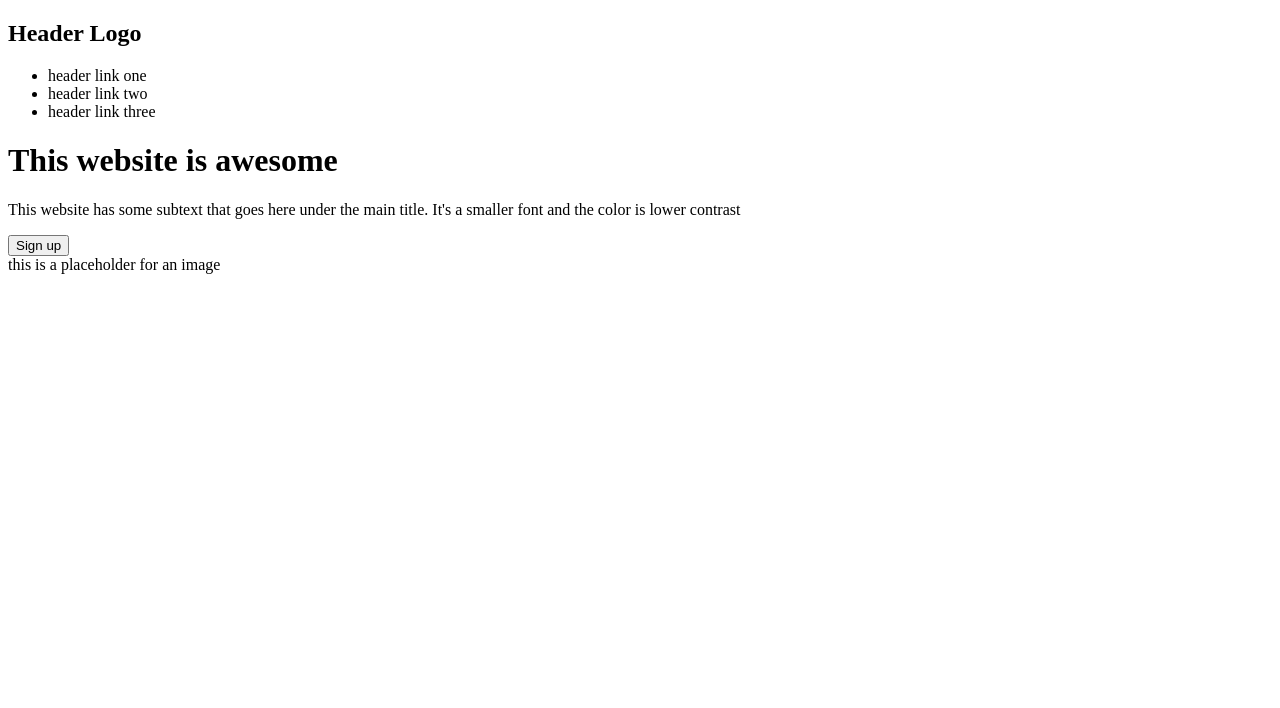
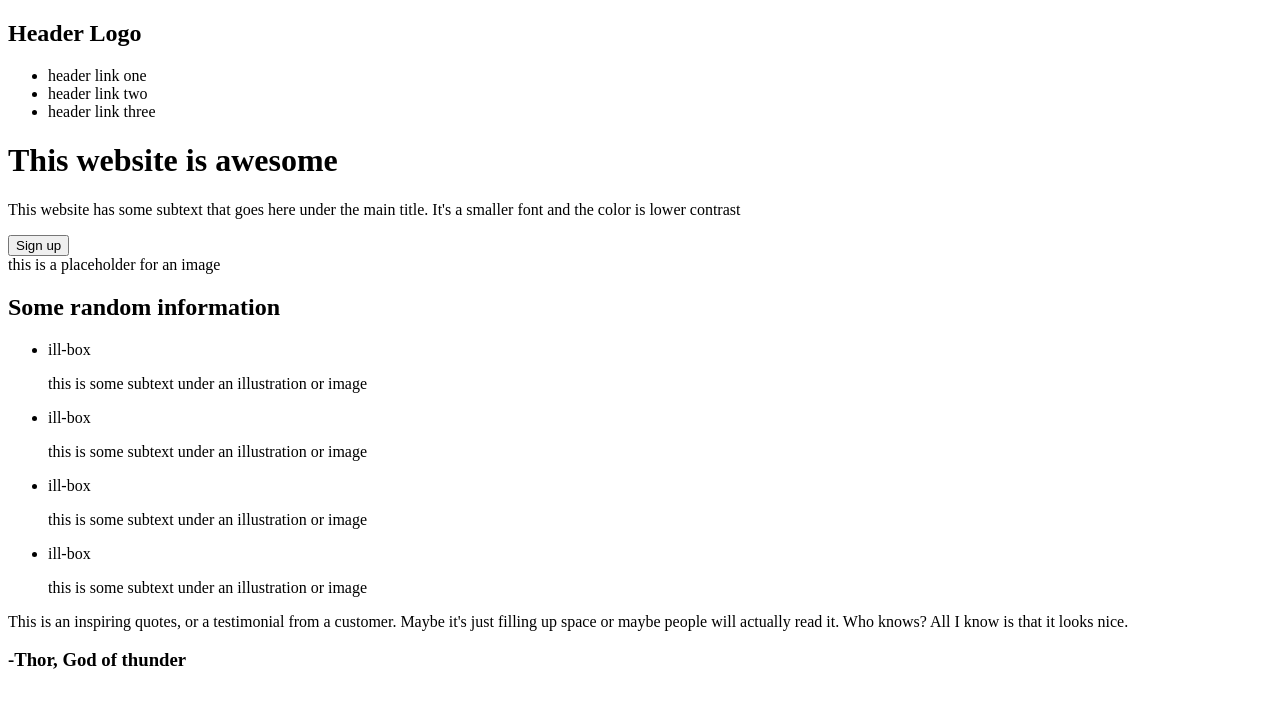
Before and after one commit to Lune3/Landing-Page, a plain HTML site: page index.html in a window 1280 px wide. Drawn offline with Linux system fonts and the light colour scheme.

Commit message:
Quotes and illustration
Added html for Quotes and illustration on the website

```diff
--- a/index.html
+++ b/index.html
@@ -15,7 +15,7 @@
         </ul>
     </div>
 
-    <div class="header-content">
+    <div class="main-focus">
         <div class="content-one">
             <h1>This website is awesome</h1>
             <p>This website has some subtext that goes here under the main title. It's a smaller font and the color is
@@ -31,6 +31,35 @@
         </div>
     </div>
 
-    <div class=""
+    <div class="middle-part">
+        <div class="information-box">
+            <h2>Some random information</h2>
+            <ul class="illustration-box">
+                <li>
+                    <div class="ill-placeholder">ill-box</div>
+                    <p>this is some subtext under an illustration or image</p>
+                </li>
+                <li>
+                    <div class="ill-placeholder">ill-box</div>
+                    <p>this is some subtext under an illustration or image</p>
+                </li>
+                <li>
+                    <div class="ill-placeholder">ill-box</div>
+                    <p>this is some subtext under an illustration or image</p>
+                </li>
+                <li>
+                    <div class="ill-placeholder">ill-box</div>
+                    <p>this is some subtext under an illustration or image</p>
+                </li>
+            </ul>
+        </div>
+
+        <div class="quotes-box">
+            <p>This is an inspiring quotes, or a testimonial from a customer. Maybe it's just filling up space or maybe people will actually
+                read it. Who knows? All I know is that it looks nice.
+            </p>
+            <h3>-Thor, God of thunder</h3>
+        </div>
+    </div>
 </body>
 </html>
```
